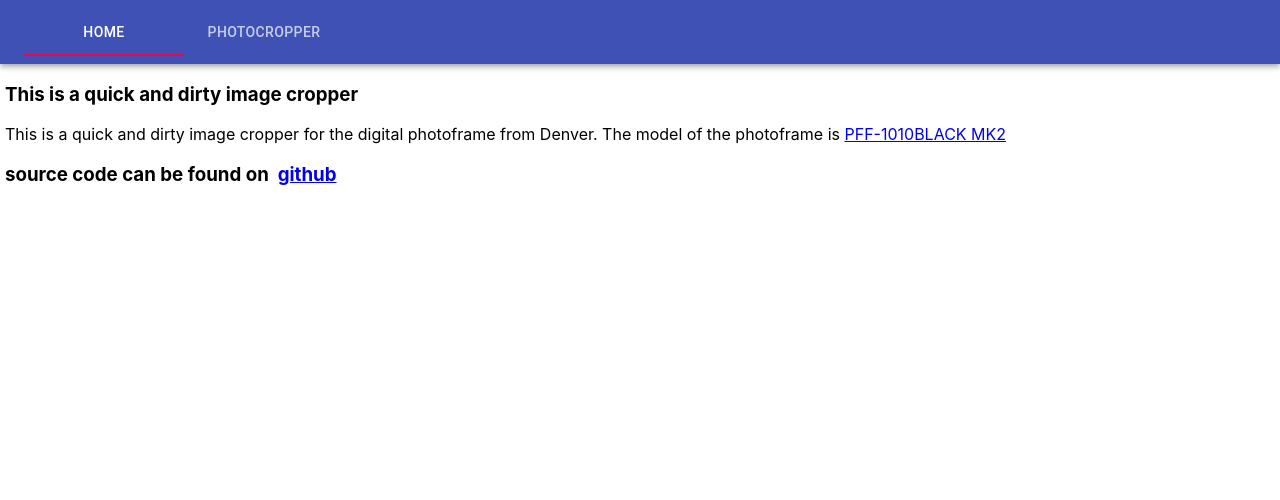
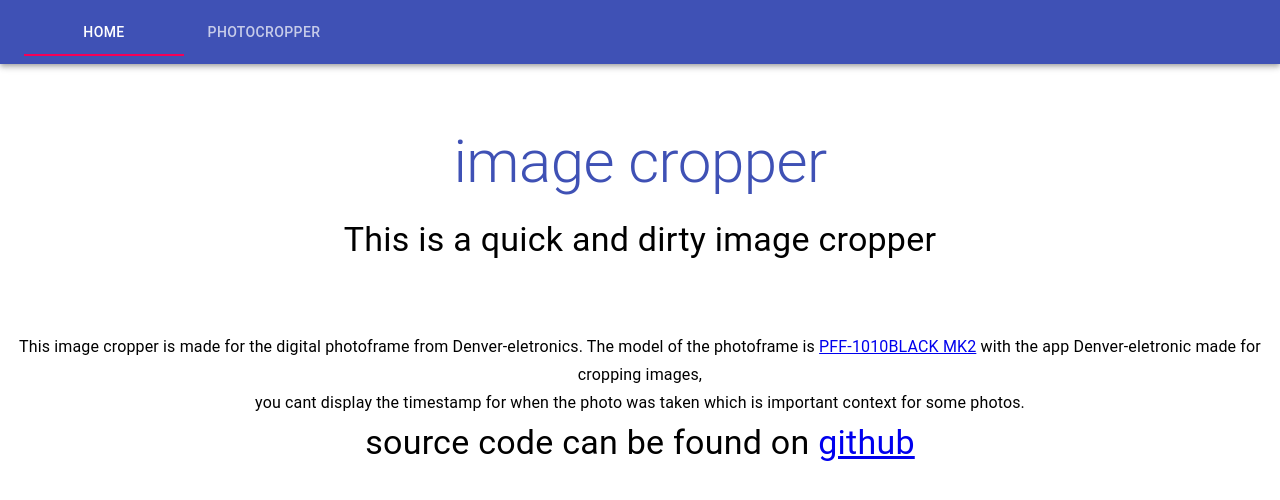
Before and after one commit to rasmusglintborg/photocropper, a React (Create React App) app: page / in a window 1280 px wide. Shown: the top 500 px of the page. Built offline with nearby package versions, Linux system fonts and the light colour scheme.

Commit message:
Added text for homepage

```diff
--- a/src/components/Cropper.js
+++ b/src/components/Cropper.js
@@ -21,6 +21,7 @@ export const Cropper = props => {
   const [img, setImg] = useState(null);
   const [croppedImg, setCroppedImg] = useState(null);
 
+  // eslint-disable-next-line
   useEffect(() => {
     fileSelected(props.file);
   }, [props.file]);
--- a/src/views/Home.js
+++ b/src/views/Home.js
@@ -1,26 +1,48 @@
 import React from "react";
 import Grid from "@material-ui/core/Grid";
+import { makeStyles } from "@material-ui/core/styles";
+import Typography from "@material-ui/core/Typography";
+
+const useStyles = makeStyles(theme => ({
+  header: {
+    padding: "60px",
+    overflow: "hidden"
+  }
+}));
+
 export const Home = () => {
+  const classes = useStyles();
+
   return (
-    <Grid style={{ marginTop: "5px", marginLeft: "5px", marginRight: "5px" }}>
+    <Grid style={{ marginTop: "2px", marginLeft: "5px", marginRight: "5px" }}>
       <Grid>
-        <div>
-          <h3>This is a quick and dirty image cropper</h3>
+        <div className={classes.header}>
+          <Typography align="center" variant="h2" color="primary" gutterBottom>
+            image cropper
+          </Typography>
+          <Typography align="center" variant="h4" gutterBottom>
+            This is a quick and dirty image cropper
+          </Typography>
         </div>
       </Grid>
       <Grid>
         <div>
-          <p>
-            This is a quick and dirty image cropper for the digital photoframe
-            from Denver. The model of the photoframe is&nbsp;
+          <Typography align="center" variant="subtitle1" gutterBottom>
+            This image cropper is made for the digital photoframe from
+            Denver-eletronics. The model of the photoframe is&nbsp;
             <a href="https://denver-electronics.com/products/frameo/denver-pff-1010black/c-1024/c-1262/p-2991">
               PFF-1010BLACK MK2
             </a>
-          </p>
-          <h3>
-            source code can be found on &nbsp;
+            &nbsp;with the app Denver-eletronic made for cropping images,{" "}
+            <br></br>
+            you cant display the timestamp for when the photo was taken which is
+            important context for some photos.
+          </Typography>
+
+          <Typography align="center" variant="h4" gutterBottom>
+            source code can be found on&nbsp;
             <a href="https://github.com/rasmusglintborg/photocropper">github</a>
-          </h3>
+          </Typography>
         </div>
       </Grid>
     </Grid>
```
